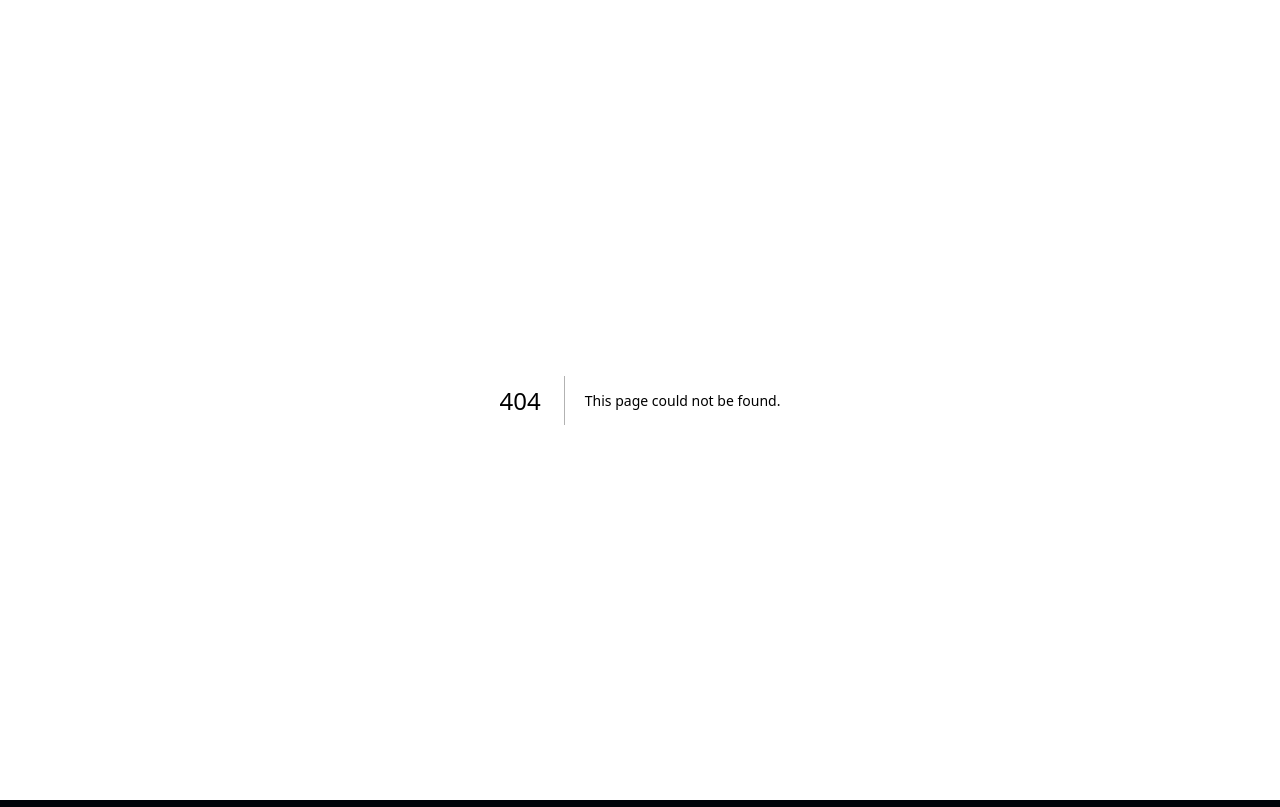
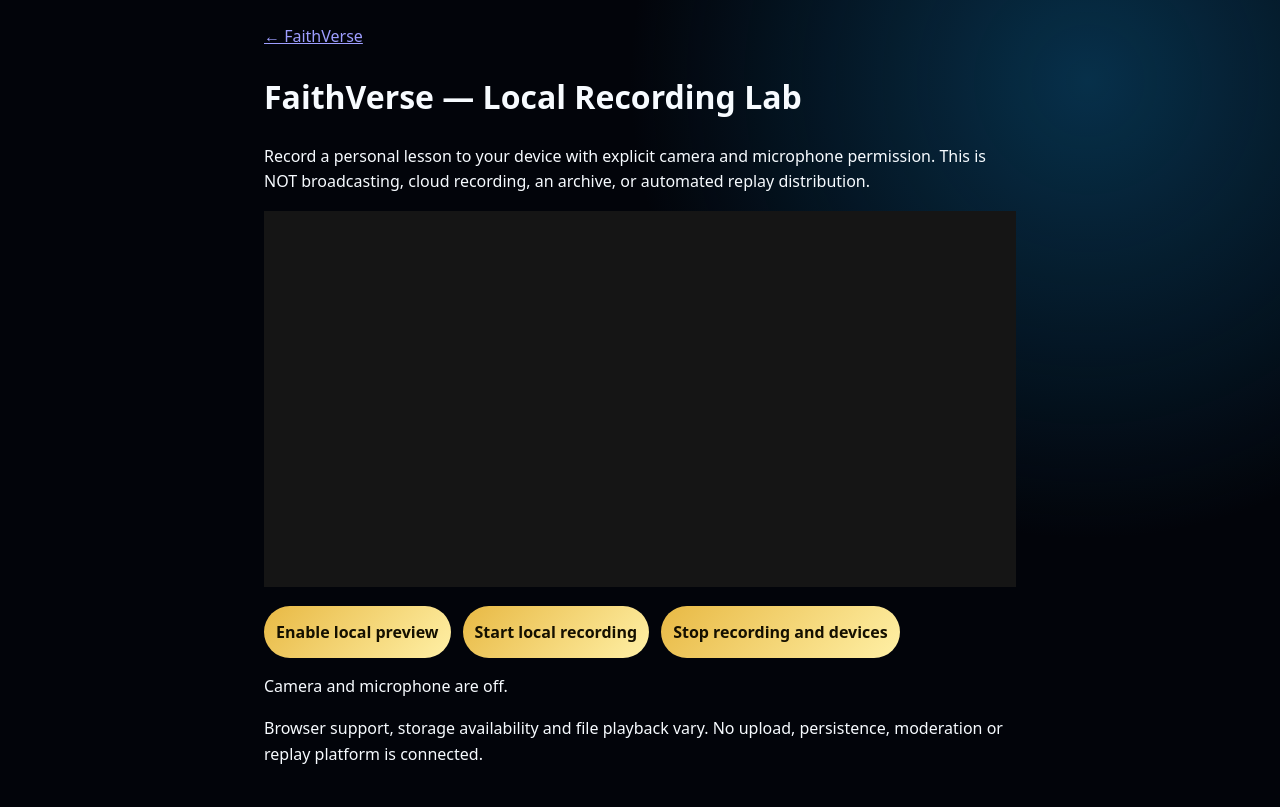
Before and after one commit to jgoldie1/amm-platform, a Next.js app: page /faithverse/record in a window 1280 px wide. Before the commit this address had no page. Built offline with nearby package versions, Linux system fonts and the light colour scheme.

Commit message:
Add accessible FaithVerse record experience

```diff
--- /dev/null
+++ b/app/faithverse/record/page.tsx
@@ -0,0 +1,23 @@
+'use client';
+import {useEffect,useRef,useState} from 'react';
+export default function LocalRecording(){
+ const stream=useRef<MediaStream|null>(null),recorder=useRef<MediaRecorder|null>(null),parts=useRef<Blob[]>([]),link=useRef<string|null>(null);
+ const video=useRef<HTMLVideoElement>(null);const [status,setStatus]=useState('Camera and microphone are off.');const [recording,setRecording]=useState(false);const [download,setDownload]=useState('');
+ function stopDevices(){stream.current?.getTracks().forEach(t=>t.stop());stream.current=null;if(video.current)video.current.srcObject=null;}
+ function clearDownload(){if(link.current){URL.revokeObjectURL(link.current);link.current=null;}setDownload('');}
+ useEffect(()=>()=>{if(recorder.current?.state==='recording')recorder.current.stop();stopDevices();if(link.current)URL.revokeObjectURL(link.current);},[]);
+ async function preview(){if(recording)return;stopDevices();try{if(!navigator.mediaDevices?.getUserMedia)throw Error('Camera capture is unavailable on this device or insecure connection.');const s=await navigator.mediaDevices.getUserMedia({audio:true,video:true});stream.current=s;if(video.current){video.current.srcObject=s;await video.current.play()}setStatus('Local preview only. Nothing is being broadcast.')}catch(e){stopDevices();setStatus(e instanceof Error?e.message:'Unable to access camera or microphone.');}}
+ function start(){if(!stream.current||recording)return;if(typeof MediaRecorder==='undefined'){setStatus('Recording is not supported in this browser.');return;}clearDownload();try{const options=MediaRecorder.isTypeSupported('video/webm')?{mimeType:'video/webm'}:undefined;const r=new MediaRecorder(stream.current,options);recorder.current=r;parts.current=[];r.ondataavailable=e=>{if(e.data.size)parts.current.push(e.data)};r.onerror=()=>setStatus('Recording failed; try another browser.');r.onstop=()=>{setRecording(false);if(parts.current.length){const blob=new Blob(parts.current,{type:r.mimeType||'video/webm'});link.current=URL.createObjectURL(blob);setDownload(link.current);setStatus('Recording stopped. Download locally before leaving this page.')}else setStatus('Nothing recorded.');stopDevices();};r.start(1000);setRecording(true);setStatus('Recording locally. No file is uploaded or streamed.')}catch{setStatus('Could not begin local recording.')}}
+ function stop(){if(recorder.current?.state==='recording')recorder.current.stop();else stopDevices();}
+ return <main style={{maxWidth:800,margin:'auto',padding:24,fontFamily:'system-ui',lineHeight:1.6}}>
+ <a href="/faithverse">← FaithVerse</a><h1>FaithVerse — Local Recording Lab</h1>
+ <p>Record a personal lesson to your device with explicit camera and microphone permission. This is NOT broadcasting, cloud recording, an archive, or automated replay distribution.</p>
+ <video ref={video} muted playsInline aria-label="Local camera preview" style={{width:'100%',background:'#151515',minHeight:180}} />
+ <div style={{display:'flex',flexWrap:'wrap',gap:12,marginTop:12}}>
+ <button type="button" disabled={recording} onClick={preview} style={{minHeight:52,padding:12}}>Enable local preview</button>
+ <button type="button" disabled={!stream.current||recording} onClick={start} style={{minHeight:52,padding:12}}>Start local recording</button>
+ <button type="button" onClick={stop} style={{minHeight:52,padding:12}}>Stop recording and devices</button>
+ </div><p role="status" aria-live="polite">{status}</p>
+ {download&&<p><a href={download} download={'faithverse-local-recording-'+Date.now()+'.webm'}>Download my recording (WebM)</a></p>}
+ <p>Browser support, storage availability and file playback vary. No upload, persistence, moderation or replay platform is connected.</p></main>
+}
```
